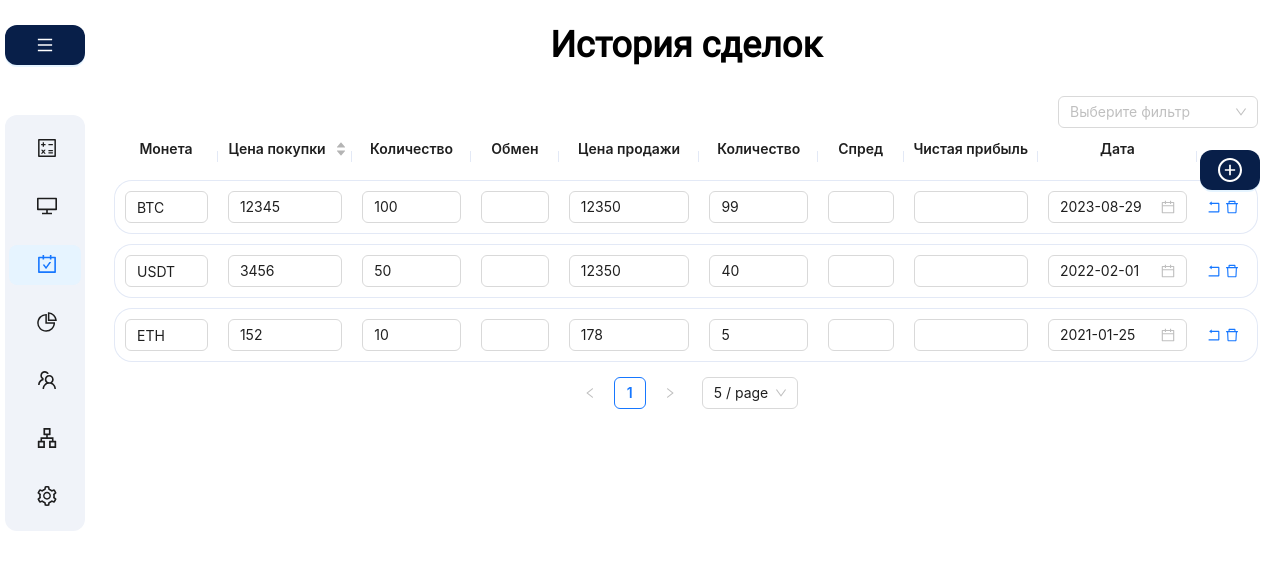
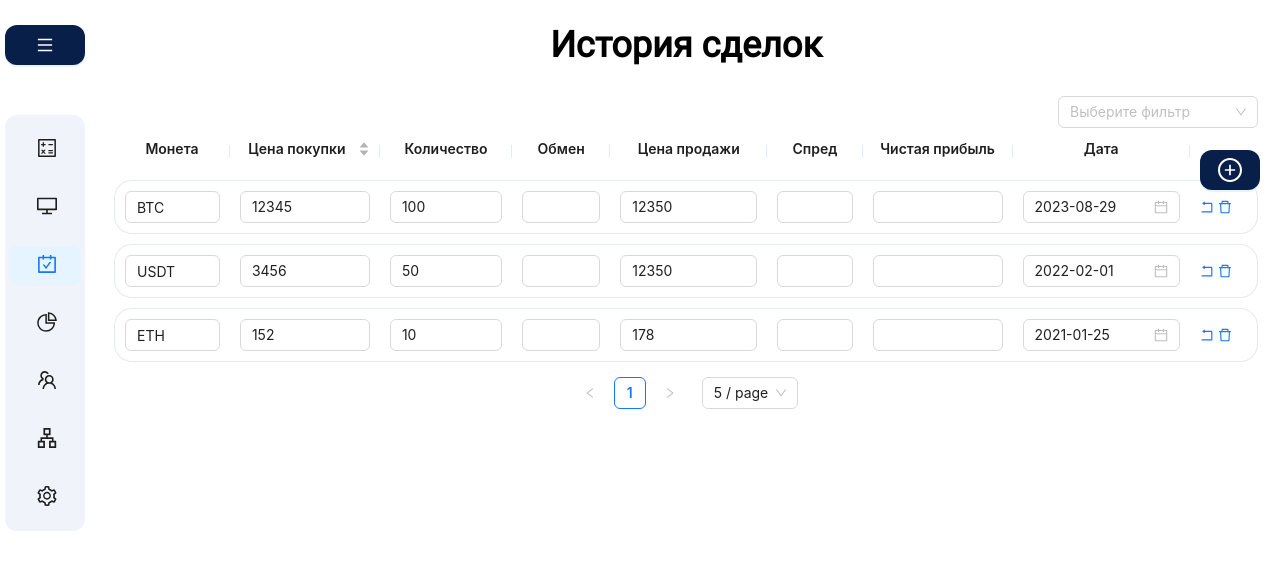
Before and after one commit to DelMaradinho/P2P-Keeper, a React (Create React App) app: page /history in a window 1280 px wide. Shown: the top 570 px of the page. Built offline with nearby package versions, Linux system fonts and the light colour scheme.

Commit message:
feat: decimal separator

```diff
--- a/src/components/CustomTable/CustomTable.js
+++ b/src/components/CustomTable/CustomTable.js
@@ -81,27 +81,21 @@ const CustomTable = ({ tableData }) => {
   }
 
   function handleChangeNumber(key, fieldName, value) {
-    const re = /^(?!.*,,)\d*(,\d*)?$/;
+    const re = /^(\d+[.,]?\d*|[.,]\d+)$/;
 
-    // if value is not blank, then test the regex
+    // Если значение не пусто и не соответствует регулярному выражению, выходим из функции
+    if (value !== "" && !re.test(value)) return;
 
-    if (value === "" || re.test(value)) {
-      // Найдем объект по ключу
-      const objIndex = data.findIndex((obj) => obj.key === key);
+    const newValue = value.replace(",", ".");
 
-      // Если объект не найден, выходим из функции
-      if (objIndex === -1) return;
+    setData((prevData) => {
+      const newData = [...prevData];
+      const objIndex = newData.findIndex((obj) => obj.key === key);
+      if (objIndex === -1) return prevData; // если объект не найден, вернем неизмененное состояние
 
-      // Создаем копию данных для иммутабельности
-      const newData = [...data];
-
-      // Обновляем значение для конкретного поля
-      newData[objIndex][fieldName] = value;
-
-      // Обновляем состояние
-      setData(newData);
-      console.log(value);
-    }
+      newData[objIndex][fieldName] = newValue;
+      return newData;
+    });
   }
 
   const [columns, setColumns] = useState([
@@ -180,22 +174,6 @@ const CustomTable = ({ tableData }) => {
           value={text}
           onChange={(event) =>
             handleChangeNumber(record.key, "sell_price", event.target.value)
-          }
-        />
-      ),
-    },
-    {
-      title: "Количество",
-      dataIndex: "sell_amount",
-      key: "sell_amount",
-      sticky: true,
-      width: 97,
-      render: (text, record) => (
-        <Input
-          type="text"
-          value={text}
-          onChange={(event) =>
-            handleChangeNumber(record.key, "sell_amount", event.target.value)
           }
         />
       ),
--- a/src/components/CustomTable/CustomTable.scss
+++ b/src/components/CustomTable/CustomTable.scss
@@ -14,7 +14,8 @@
         th {
           background-color: white;
           border-bottom: none;
-          padding: 0 5px !important;
+          padding: 0 10px !important;
+          box-sizing: border-box;
           text-align: center;
           vertical-align: middle;
         }
@@ -24,6 +25,7 @@
       margin: -10px 0 0 0;
       & > tr {
         & > td {
+          box-sizing: border-box !important;
           border-bottom: none;
           padding: 10px !important;
         }
@@ -68,9 +70,6 @@
   & table {
     border-spacing: 0 10px;
   }
-  &-cell {
-    padding: 10px !important;
-  }
 }
 
 .ant-table-wrapper
@@ -85,10 +84,10 @@
 .custom-resizable-handle {
   background: #e3e9f6;
   width: 1px;
-  height: 50%;
+  height: 60%;
   cursor: col-resize;
   position: absolute;
-  top: 13px;
+  top: 7px;
   right: 0;
   bottom: 0;
   z-index: 2;
--- a/src/constants/constants.js
+++ b/src/constants/constants.js
@@ -37,7 +37,6 @@ export const tableData = [
     buy_amount: 100,
     exchange: "",
     sell_price: 12350,
-    sell_amount: 99,
     spread: "",
     net_profit: "",
     date: "2023-08-29",
@@ -51,7 +50,6 @@ export const tableData = [
     buy_amount: 50,
     exchange: "",
     sell_price: 12350,
-    sell_amount: 40,
     spread: "",
     net_profit: "",
     date: "2022-02-01",
@@ -65,7 +63,6 @@ export const tableData = [
     buy_amount: 10,
     exchange: "",
     sell_price: 178,
-    sell_amount: 5,
     spread: "",
     net_profit: "",
     date: "2021-01-25",
```
